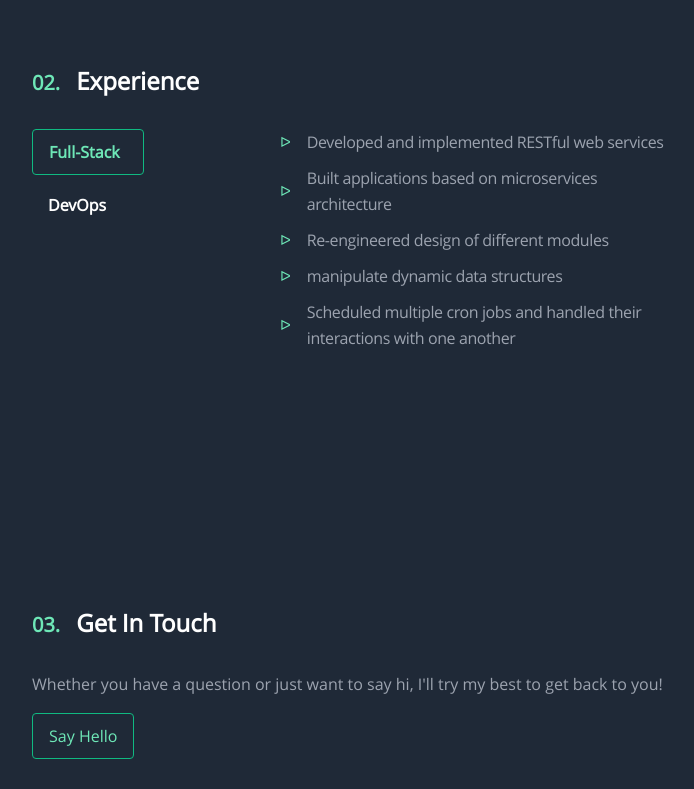
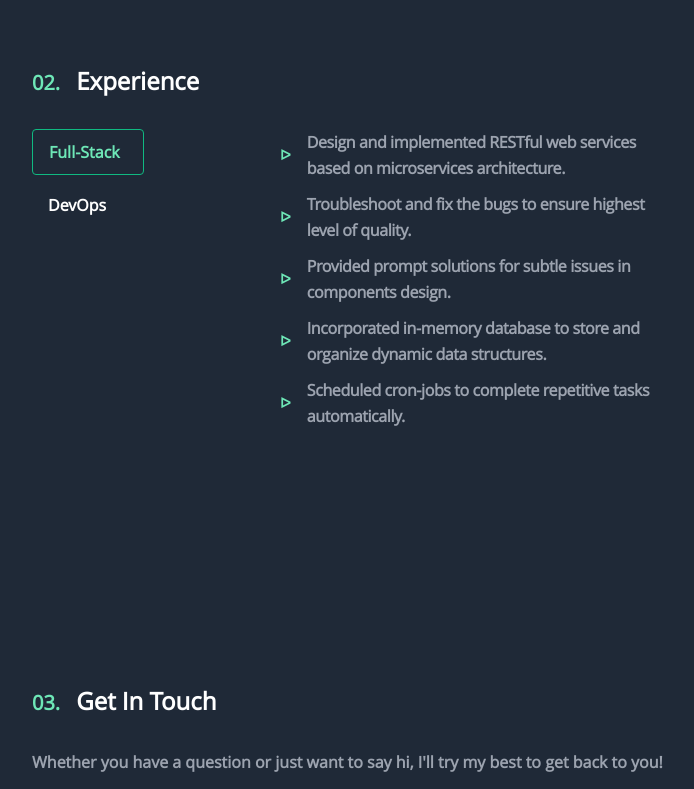
Before and after one commit to mohsenshahbakhsh/portfolio-react-tailwind, a React (Create React App) app: page / in a window 1280 px wide. Shown: the part 1420-2209 px from the top of the page, without its empty margins (288-982 px from the left). Built offline with nearby package versions, Linux system fonts and the light colour scheme.

Commit message:
add experience text

```diff
--- a/src/components/About.js
+++ b/src/components/About.js
@@ -12,7 +12,7 @@ const About = () => {
       <div className="flex flex-col md:flex-row">
         <div className="w-full">
           <div className="flex-wrap leading-relaxed w-3/4 text-gray-400 font-semibold">
-            Hello! My name is Mohsen and i'm intrested in web development. My
+            Hello! My name is Mohsen and I'm intrested in web development. My
             primary focus is Back-End, Occasionally I build things with react.
             I'm Curious, Have a spirit of learning and responsibility, And like
             experimenting with new technologies and techniques.
@@ -21,7 +21,7 @@ const About = () => {
           {/* technologies */}
           <div className="flex flex-col justify-start space-y-4">
             <span className="flex-wrap leading-relaxed text-gray-400 font-semibold">
-              Here are a few technologies i've been working with recently:
+              Here are a few technologies I've been working with recently:
             </span>
             <div className="md:w-1/2 gap-2 grid grid-cols-2 grid-rows-4 text-gray-400 font-semibold">
               <div className="w-full flex flex-row items-center space-x-2">
--- a/src/components/Contact.js
+++ b/src/components/Contact.js
@@ -8,7 +8,7 @@ const Contacts = () => {
         <span className="font-bold text-2xl text-white">Get In Touch</span>
       </div>
       <div className="flex flex-col items-start space-y-4">
-        <span className="flex-wrap leading-relaxed text-gray-400">
+        <span className="flex-wrap leading-relaxed text-gray-400 font-semibold">
           Whether you have a question or just want to say hi, I'll try my best
           to get back to you!
         </span>
--- a/src/components/Experience.js
+++ b/src/components/Experience.js
@@ -69,75 +69,65 @@ const Experience = () => {
         </ul>
         <ul
           id="ul_full"
-          className="flex flex-col space-y-2.5 text-gray-400 leading-relaxed"
+          className="flex flex-col space-y-2.5 text-gray-400 leading-relaxed font-semibold"
         >
           <li className="w-full flex flex-row space-x-4 items-center">
             <span className="text-sm text-green-300">ᐅ</span>
             <span className="tracking-tight">
-              Developed and implemented RESTful web services
+              Design and implemented RESTful web services based on microservices
+              architecture.
             </span>
           </li>
           <li className="w-full flex flex-row items-center space-x-4">
             <span className="text-sm text-green-300">ᐅ</span>
             <span className="tracking-tight">
-              Built applications based on microservices architecture
+              Troubleshoot and fix the bugs to ensure highest level of quality.
             </span>
           </li>
           <li className="w-full flex flex-row items-center space-x-4">
             <span className="text-sm text-green-300">ᐅ</span>
             <span className="tracking-tight">
-              Re-engineered design of different modules
+              Provided prompt solutions for subtle issues in components design.
             </span>
           </li>
           <li className="w-full flex flex-row space-x-4 items-center">
             <span className="text-sm text-green-300">ᐅ</span>
             <span className="tracking-tight">
               {" "}
-              manipulate dynamic data structures
+              Incorporated in-memory database to store and organize dynamic data
+              structures.
             </span>
           </li>
           <li className="w-full flex flex-row items-center space-x-4">
             <span className="text-sm text-green-300">ᐅ</span>
             <span className="tracking-tight">
-              Scheduled multiple cron jobs and handled their interactions with
-              one another
+              Scheduled cron-jobs to complete repetitive tasks automatically.
             </span>
           </li>
         </ul>
         <ul
           id="ul_dev"
-          className="hidden flex-col space-y-2.5 text-gray-400 leading-relaxed"
+          className="hidden flex-col space-y-2.5 text-gray-400 leading-relaxed font-semibold"
         >
           <li className="w-full flex flex-row space-x-4 items-center">
             <span className="text-sm text-green-300">ᐅ</span>
             <span className="tracking-tight">
-              Developed and implemented RESTful web services
+              Configured a nginx reverse proxy to forward requests to back-end
+              servers.
             </span>
           </li>
           <li className="w-full flex flex-row items-center space-x-4">
             <span className="text-sm text-green-300">ᐅ</span>
             <span className="tracking-tight">
-              Built applications based on microservices architecture
+              Setup a monitoring system to trace requests and record real-time
+              metrics to facilitate troubleshooting.
             </span>
           </li>
           <li className="w-full flex flex-row items-center space-x-4">
             <span className="text-sm text-green-300">ᐅ</span>
             <span className="tracking-tight">
-              Re-engineered design of different modules
-            </span>
-          </li>
-          <li className="w-full flex flex-row space-x-4 items-center">
-            <span className="text-sm text-green-300">ᐅ</span>
-            <span className="tracking-tight">
-              {" "}
-              manipulate dynamic data structures
-            </span>
-          </li>
-          <li className="w-full flex flex-row items-center space-x-4">
-            <span className="text-sm text-green-300">ᐅ</span>
-            <span className="tracking-tight">
-              Scheduled multiple cron jobs and handled their interactions with
-              one another
+              Utilized jenkins server to build a pipeline and automate the
+              delivery phase.
             </span>
           </li>
         </ul>
```
